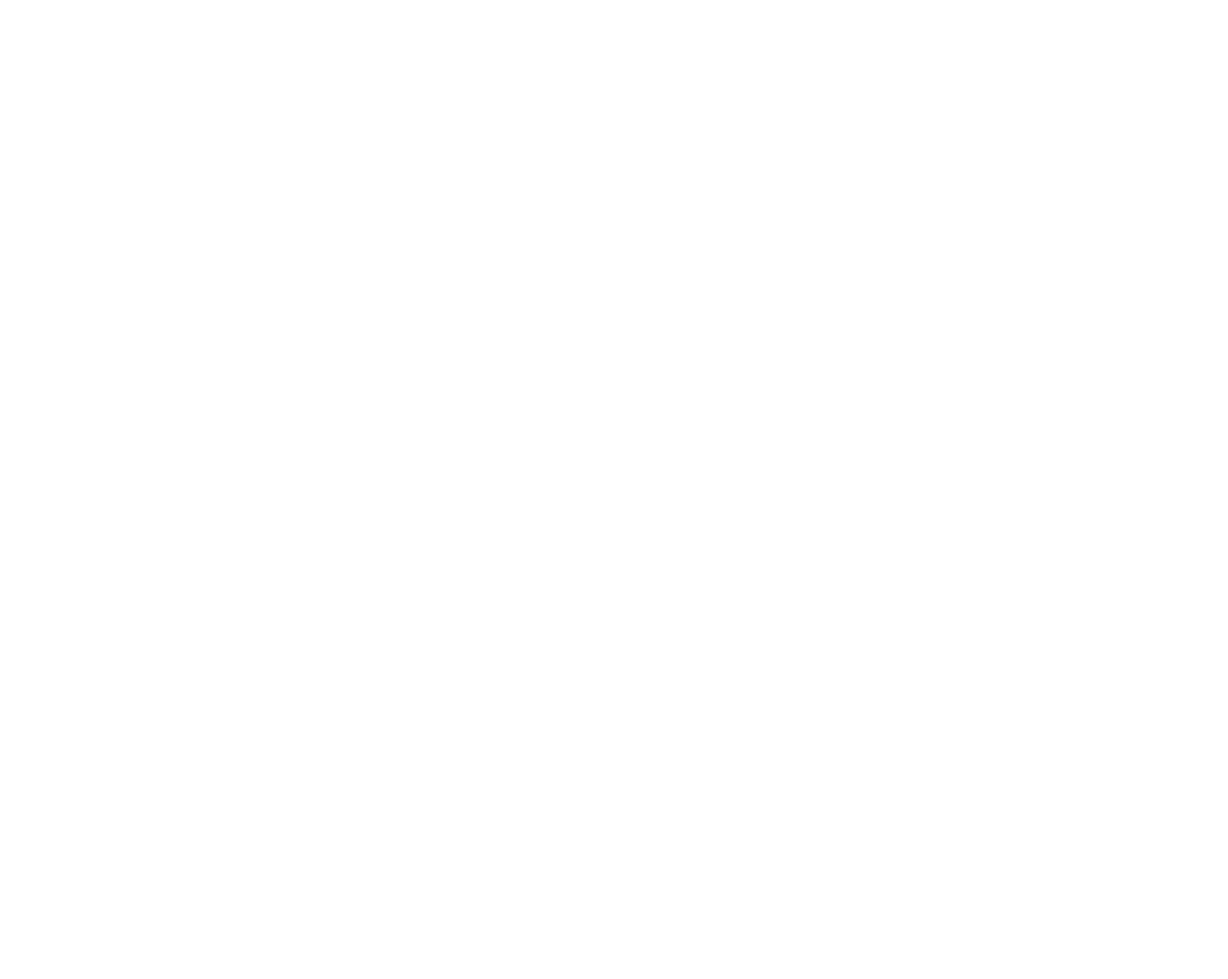
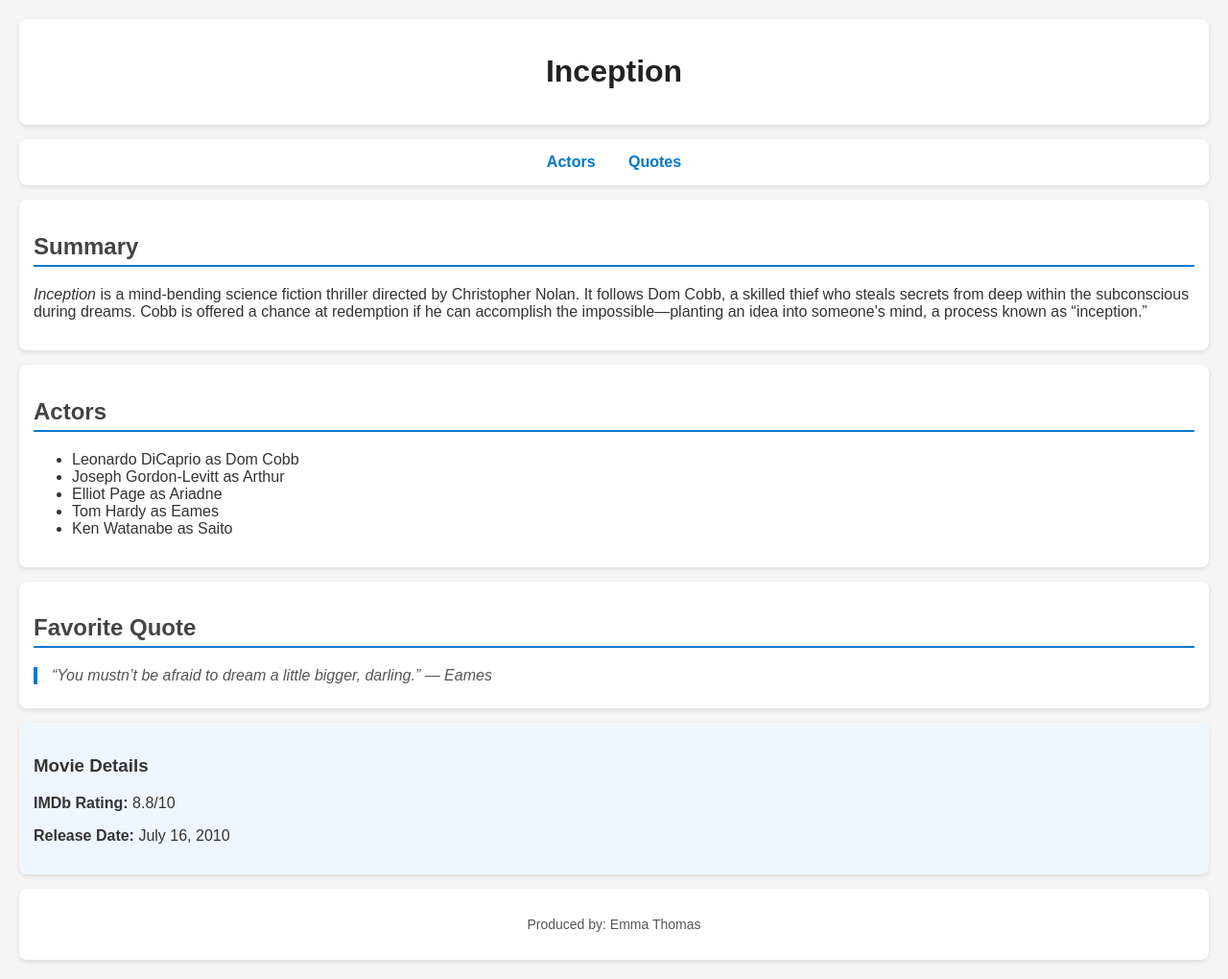
Before and after one commit to acciojob/semantic-imdb-AbhishekSharma9161, a website: page main.html in a window 1280 px wide. Shown: the whole page at 96% size. Before the commit the page ends 800 px from the top, so only its background shows below. Drawn offline with Linux system fonts and the light colour scheme.

Commit message:
created a submission

```diff
--- a/main.html
+++ b/main.html
@@ -1,16 +1,58 @@
 <!DOCTYPE html>
+<html>
+<head>
+  <title>Inception - Movie Page</title>
+  <link rel="stylesheet" href="styles.css">
+</head>
+<body>
 
-<html>
+  <header>
+    <h1>Inception</h1>
+  </header>
 
-<head>
-	<link rel="stylesheet" href="styles.css">
-</head>
+  <nav>
+    <a id="nav-actor" href="#actor">Actors</a>
+    <a id="nav-quote" href="#quote">Quotes</a>
+  </nav>
 
-<body>
-	<!-- the entire body must be written by student -->
-    <script type="text/javascript" src="./script.js">
-</script>
+  <section id="summary">
+    <h2>Summary</h2>
+    <p>
+      <em>Inception</em> is a mind-bending science fiction thriller directed by Christopher Nolan.
+      It follows Dom Cobb, a skilled thief who steals secrets from deep within the subconscious
+      during dreams. Cobb is offered a chance at redemption if he can accomplish the impossible—planting
+      an idea into someone's mind, a process known as “inception.”
+    </p>
+  </section>
 
+  <section id="actor">
+    <h2>Actors</h2>
+    <ul>
+      <li>Leonardo DiCaprio as Dom Cobb</li>
+      <li>Joseph Gordon-Levitt as Arthur</li>
+      <li>Elliot Page as Ariadne</li>
+      <li>Tom Hardy as Eames</li>
+      <li>Ken Watanabe as Saito</li>
+    </ul>
+  </section>
+
+  <section id="quote">
+    <h2>Favorite Quote</h2>
+    <blockquote>
+      “You mustn’t be afraid to dream a little bigger, darling.” — Eames
+    </blockquote>
+  </section>
+
+  <aside>
+    <h3>Movie Details</h3>
+    <p><strong>IMDb Rating:</strong> 8.8/10</p>
+    <p><strong>Release Date:</strong> July 16, 2010</p>
+  </aside>
+
+  <footer>
+    <p>Produced by: Emma Thomas</p>
+  </footer>
+
+  <script src="script.js"></script>
 </body>
-
 </html>
--- a/script.js
+++ b/script.js
@@ -1 +1,4 @@
-//your code here
+// Simple JS to greet when page loads
+window.addEventListener("DOMContentLoaded", () => {
+  console.log("Welcome to the Inception Movie Page!");
+});
--- a/styles.css
+++ b/styles.css
@@ -1,2 +1,58 @@
+body {
+  font-family: Arial, sans-serif;
+  margin: 20px;
+  background-color: #f5f5f5;
+  color: #333;
+}
 
-/* Your CSS Code here. */
+header, nav, section, aside, footer {
+  background-color: white;
+  padding: 15px;
+  margin-bottom: 15px;
+  border-radius: 8px;
+  box-shadow: 0 2px 5px rgba(0, 0, 0, 0.1);
+}
+
+header h1 {
+  color: #222;
+  text-align: center;
+}
+
+nav {
+  text-align: center;
+}
+
+nav a {
+  margin: 0 15px;
+  text-decoration: none;
+  color: #0077cc;
+  font-weight: bold;
+}
+
+nav a:hover {
+  text-decoration: underline;
+}
+
+section h2 {
+  color: #444;
+  border-bottom: 2px solid #0077cc;
+  padding-bottom: 5px;
+}
+
+blockquote {
+  font-style: italic;
+  color: #555;
+  margin: 10px 0;
+  padding-left: 15px;
+  border-left: 4px solid #0077cc;
+}
+
+aside {
+  background-color: #eef7ff;
+}
+
+footer {
+  text-align: center;
+  font-size: 14px;
+  color: #555;
+}
```
